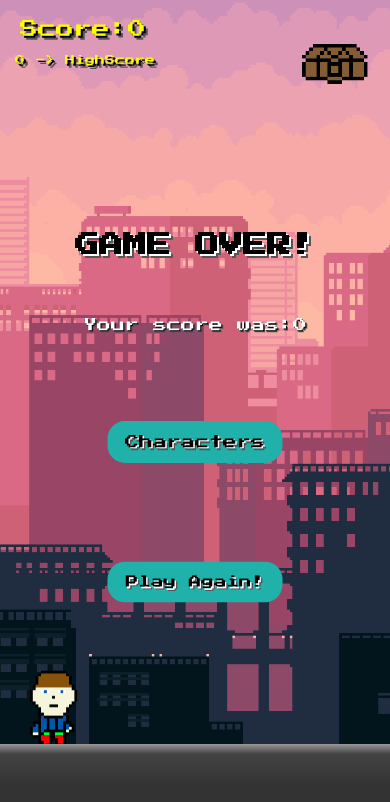
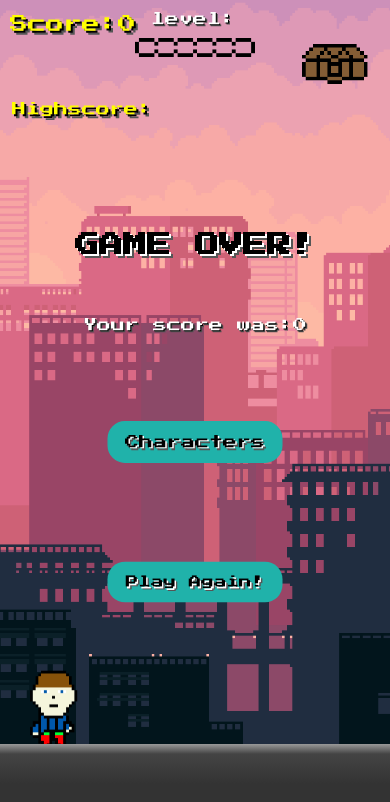
Before and after one commit to Joel050505/JumpGame, a plain HTML site: page index.html in a window 390 px wide. Both pictures are taken after a click on the button "Play". Drawn offline with Linux system fonts and the light colour scheme.

Commit message:
level progression update and highscore text

```diff
--- a/game.js
+++ b/game.js
@@ -52,11 +52,23 @@ const scoreDisplay = document.getElementById("scoreDisplay");
 const untilHighScoreDisplay = document.getElementById(
   "until-highScore-display"
 );
+const levelBox = document.getElementById("until-highScore");
 
-function untilHighScore(score) {
-  untilHighScoreDisplay.textContent = `
-    ${Number(localStorage.getItem("highScore")) - score}`;
-}
+untilHighScoreDisplay.textContent = localStorage.getItem("highScore");
+
+levelBox.style.display = "flex";
+
+// function untilHighScore(score) {
+//   let untilScore = Number(localStorage.getItem("highScore")) - score;
+
+//   if (untilScore >= 0) {
+//     untilHighScoreDisplay.textContent = `${untilScore}`;
+//   }
+// }
+
+// untilHighScoreDisplay.textContent = `${Number(
+//   localStorage.getItem("highScore")
+// )}`;
 
 // Scores variables
 let currentScore = 0;
@@ -286,10 +298,10 @@ openChest.addEventListener("click", (e) => {
 coins.textContent = localStorage.getItem("coins");
 let coinRate = 10;
 let Multipliyer = Number(localStorage.getItem("multiplyer"));
+let coinsFromCurrentGame = 0;
 
 function getCoins(score) {
-  let coinsFromCurrentGame = Math.round(score / coinRate) * Multipliyer;
-
+  coinsFromCurrentGame = Math.round(score / coinRate) * Multipliyer;
   let currentCoins = Number(localStorage.getItem("coins"));
 
   localStorage.setItem("coins", currentCoins + coinsFromCurrentGame);
@@ -301,6 +313,86 @@ function removeChestsFromScreen() {
   openChest.style.display = "none";
   chestBox.style.display = "none";
 }
+
+// Level system for players so they have another reason of playing this boring game
+
+const levelImg = document.getElementById("level-img");
+
+function updateLevel(coins) {
+  let xp = coins * 5;
+
+  let experienceToLevelUp = Number(localStorage.getItem("xpToLevelUp"));
+
+  let rate = Math.round(experienceToLevelUp / 12);
+
+  console.log("rate: ", rate, "amoun to level up: ", experienceToLevelUp, " ");
+  let currentExperience = Number(localStorage.getItem("experience")) + xp;
+
+  Number(localStorage.setItem("experience", currentExperience));
+
+  console.log(
+    "rate: ",
+    rate,
+    "amoun to level up: ",
+    experienceToLevelUp,
+    "current experience: ",
+    currentExperience
+  );
+
+  displayLevel(currentExperience);
+}
+
+function displayLevel(currentExperience, rate) {
+  rate = Math.round(Number(localStorage.getItem("xpToLevelUp")) / 12);
+  let experienceToLevelUp = Number(localStorage.getItem("xpToLevelUp"));
+
+  if (currentExperience == 0) {
+    levelImg.src = "level images/New Piskel-1.png (3).png";
+  } else if (currentExperience > 0 && currentExperience <= rate * 1) {
+    levelImg.src = "level images/New Piskel-2.png (4).png";
+  } else if (currentExperience > rate && currentExperience <= rate * 2) {
+    levelImg.src = "level images/New Piskel-3.png (1).png";
+  } else if (currentExperience > rate * 2 && currentExperience <= rate * 3) {
+    levelImg.src = "level images/New Piskel-4.png (1).png";
+  } else if (currentExperience > rate * 3 && currentExperience <= rate * 4) {
+    levelImg.src = "level images/New Piskel-5.png (1).png";
+  } else if (currentExperience > rate * 4 && currentExperience <= rate * 5) {
+    levelImg.src = "level images/New Piskel-6.png (1).png";
+  } else if (currentExperience > rate * 5 && currentExperience <= rate * 6) {
+    levelImg.src = "level images/New Piskel-7.png (1).png";
+  } else if (currentExperience > rate * 6 && currentExperience <= rate * 7) {
+    levelImg.src = "level images/New Piskel-8.png (1).png";
+  } else if (currentExperience > rate * 7 && currentExperience <= rate * 8) {
+    levelImg.src = "level images/New Piskel-9.png (1).png";
+  } else if (currentExperience > rate * 8 && currentExperience <= rate * 9) {
+    levelImg.src = "level images/New Piskel-10.png (1).png";
+  } else if (currentExperience > rate * 9 && currentExperience <= rate * 10) {
+    levelImg.src = "level images/New Piskel-11.png (2).png";
+  } else if (currentExperience > rate * 10 && currentExperience <= rate * 11) {
+    levelImg.src = "level images/New Piskel-12.png (2).png";
+  } else if (currentExperience >= experienceToLevelUp) {
+    levelImg.src = "level images/New Piskel-13.png (3).png";
+    document.querySelector("#level").textContent =
+      Number(localStorage.getItem("level")) + 1;
+
+    localStorage.setItem("experience", 0);
+    localStorage.setItem(
+      "xpToLevelUp",
+      Number(localStorage.getItem("xpToLevelUp")) + 50
+    );
+
+    document.querySelector("#level").textContent =
+      Number(localStorage.getItem("level")) + 1;
+
+    localStorage.setItem("level", Number(localStorage.getItem("level")) + 1);
+  }
+}
+
+let number = Number(localStorage.getItem("experience"));
+
+displayLevel(number);
+
+document.getElementById("level").textContent = localStorage.getItem("level");
 
 // Pause and start function to the game so players can pause the game if they want to, but if the side is reloaded the game will reset to the start menu
 const play = document.createElement("i");
@@ -414,6 +506,8 @@ playBtn.addEventListener("click", (e) => {
   addPauseAndStartButton();
   playBackGroundMusic(backGroundMusic);
   removeChestsFromScreen();
+  displayLevel(number);
+  levelBox.style.display = "none";
 });
 
 // Event listener for space button down, if space is keydown it will jump and trigger an animation.
@@ -458,6 +552,7 @@ playAgainButton.addEventListener("click", (e) => {
   triggerJump.style.animationPlayState = "running";
   playBackGroundMusic(backGroundMusic);
   removeChestsFromScreen();
+  levelBox.style.display = "none";
 });
 
 // Collision detection function.
@@ -483,12 +578,15 @@ function checkCollision() {
     triggerJump.style.animationPlayState = "paused";
     characterButton.classList.add("active");
     chestObstacle.classList.remove("animation");
+    levelBox.style.display = "flex";
 
     closedChest.style.display = "flex";
     showMenu();
     backGroundMusic.pause();
     getCoins(currentScore);
     stopScoreInterVal();
+
+    updateLevel(coinsFromCurrentGame);
   }
   // Repeat on the next animation frame.
   requestAnimationFrame(checkCollision);
@@ -497,6 +595,6 @@ function checkCollision() {
 // Start the collision detection loop.
 requestAnimationFrame(checkCollision);
 
-setInterval(() => {
-  untilHighScore(currentScore);
-}, 500);
+// setInterval(() => {
+//   untilHighScore(currentScore);
+// }, 500);
--- a/index.html
+++ b/index.html
@@ -42,9 +42,10 @@
       </div>
 
       <div id="until-highScore">
+        <p>Highscore:</p>
         <p id="until-highScore-display">0</p>
-        <p>-> HighScore</p>
       </div>
+
       <div id="sprite">
         <img
           id="willie"
@@ -199,6 +200,15 @@
       />
     </div>
 
+    <div id="level-container">
+      <div id="level-box">
+        <p>level:</p>
+        <p id="level">1</p>
+      </div>
+
+      <img id="level-img" src="level images/New Piskel-1.png (3).png" alt="" />
+    </div>
+
     <script src="game.js"></script>
   </body>
 </html>
--- a/style.css
+++ b/style.css
@@ -417,6 +417,7 @@ h3 {
   display: flex;
   flex-direction: column;
   cursor: pointer;
+  z-index: 10;
 }
 
 #chest-box {
@@ -437,16 +438,39 @@ h3 {
 #until-highScore {
   display: flex;
   position: absolute;
-  top: 50px;
+  top: 100px;
   left: 10px;
   color: yellow;
 }
 
 #until-highScore p {
   font-size: 18px;
-  padding: 10px;
+  padding: 5px;
   text-shadow: 2px 2px 0 black, 4px 4px 0 #555;
 }
+
+#level-container {
+  position: absolute;
+  display: flex;
+  top: 0;
+  justify-content: center;
+  width: 100%;
+  flex-direction: column;
+  align-items: center;
+  color: white;
+  text-shadow: 1px 1px 0 black, 2px 2px 0 #555;
+}
+
+#level-box {
+  display: flex;
+  margin: 10px;
+}
+
+#level-box p {
+  padding: 5px;
+  font-size: 18px;
+}
+
 @media (max-width: 768px) {
   #sprite {
     position: absolute;
@@ -520,6 +544,8 @@ h3 {
   }
   #scoreBar {
     font-size: 18px;
+    left: -10px;
+    top: -5px;
   }
   body {
     animation: moveBackground 30s linear infinite;
@@ -551,7 +577,14 @@ h3 {
     }
   }
   #until-highScore p {
-    font-size: 10px;
-    padding: 5px;
+    font-size: 14px;
+    padding: 2px;
+  }
+  #level-img {
+    width: 120px;
+  }
+  #level-box p {
+    padding: 2px;
+    font-size: 14px;
   }
 }
```
Also changed, not shown: level images/New Piskel-1.png (3).png (added), level images/New Piskel-10.png (1).png (added), level images/New Piskel-11.png (2).png (added), level images/New Piskel-12.png (2).png (added), level images/New Piskel-13.png (3).png (added), level images/New Piskel-2.png (4).png (added), level images/New Piskel-3.png (1).png (added), level images/New Piskel-4.png (1).png (added), level images/New Piskel-5.png (1).png (added), level images/New Piskel-6.png (1).png (added), level images/New Piskel-7.png (1).png (added), level images/New Piskel-8.png (1).png (added), level images/New Piskel-9.png (1).png (added).
